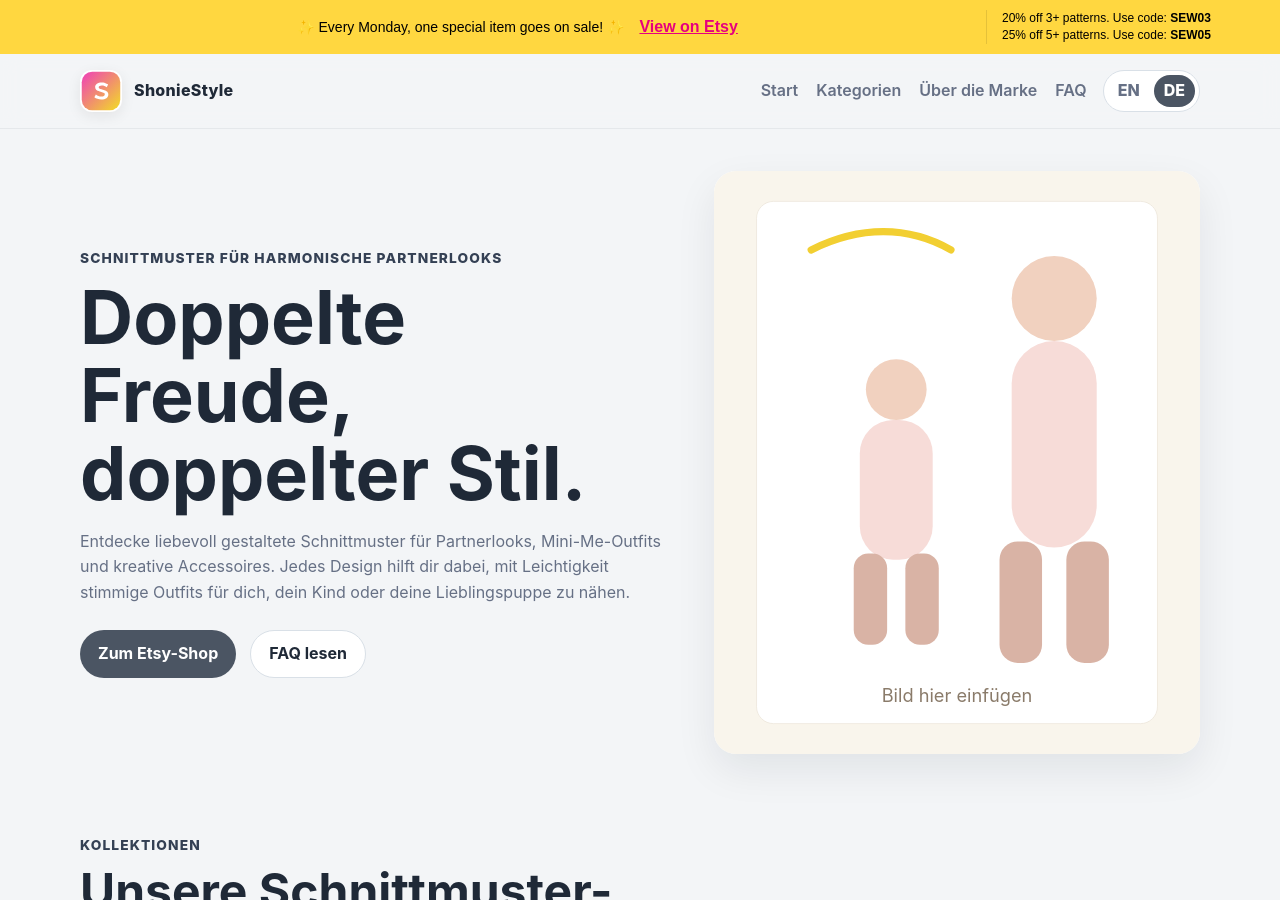
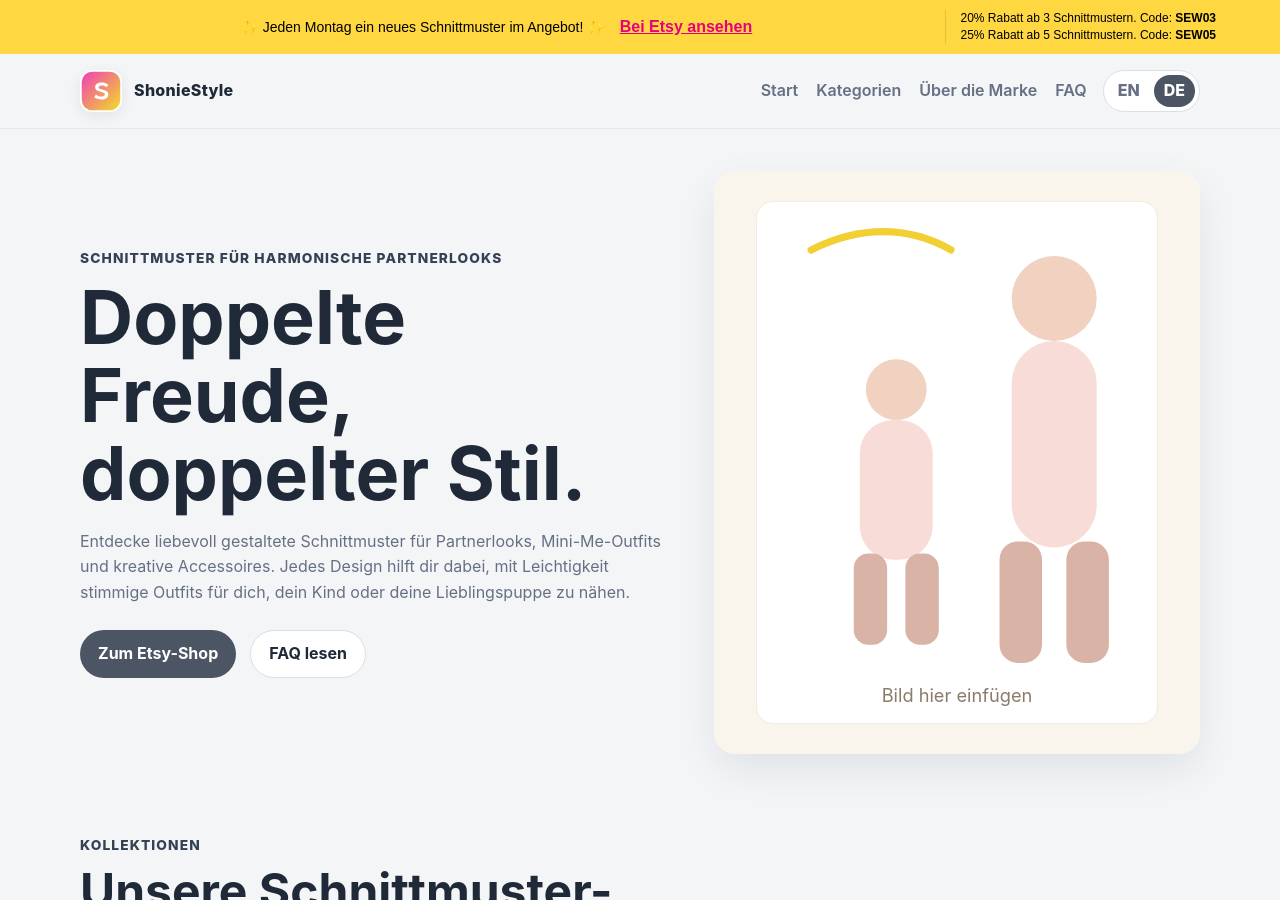
Before and after one commit to ShonieStyle/shoniestyle.github.io, a Jekyll site: the page built from de/index.html, in a window 1280 px wide and 900 px high. Built offline with Jekyll 4.4.1, drawn with Linux system fonts in a browser that asks for light colours.

Commit message:
Update announcement-bar.html

```diff
--- a/_includes/announcement-bar.html
+++ b/_includes/announcement-bar.html
@@ -1,13 +1,24 @@
+{% if page.url contains '/de/' %}
+  {% assign promo_text = "✨ Jeden Montag ein neues Schnittmuster im Angebot! ✨" %}
+  {% assign promo_link = "Bei Etsy ansehen" %}
+  {% assign code_20 = "20% Rabatt ab 3 Schnittmustern. Code: <b>SEW03</b>" %}
+  {% assign code_25 = "25% Rabatt ab 5 Schnittmustern. Code: <b>SEW05</b>" %}
+{% else %}
+  {% assign promo_text = "✨ Every Monday, one special item goes on sale! ✨" %}
+  {% assign promo_link = "View on Etsy" %}
+  {% assign code_20 = "20% off 3+ patterns. Use code: <b>SEW03</b>" %}
+  {% assign code_25 = "25% off 5+ patterns. Use code: <b>SEW05</b>" %}
+{% endif %}
+
 <div style="background-color: #FFD740; padding: 10px 5%; color: #000; font-family: sans-serif; display: flex; justify-content: space-between; align-items: center; flex-wrap: wrap; gap: 15px; width: 100%; box-sizing: border-box;">
 
     <div style="display: flex; align-items: center; gap: 15px; flex: 1; justify-content: center; min-width: 320px;">
-        <span style="font-size: 14px; font-weight: 500;">✨ Every Monday, one special item goes on sale! ✨</span>
-        <a href="https://www.etsy.com/shop/ShonieStylePattern?section_id=1" style="color: #E6007E; font-weight: bold; text-decoration: underline; white-space: nowrap;">View on Etsy</a>
+        <span style="font-size: 14px; font-weight: 500;">{{ promo_text }}</span>
+        <a href="https://www.etsy.com/shop/ShonieStylePattern?section_id=1" style="color: #E6007E; font-weight: bold; text-decoration: underline; white-space: nowrap;">{{ promo_link }}</a>
     </div>
 
     <div style="font-size: 12px; line-height: 1.4; text-align: left; border-left: 1px solid rgba(0,0,0,0.1); padding-left: 15px; min-width: 230px;">
-        <div>20% off 3+ patterns. Use code: <b>SEW03</b></div>
-        <div>25% off 5+ patterns. Use code: <b>SEW05</b></div>
+        <div>{{ code_20 }}</div>
+        <div>{{ code_25 }}</div>
     </div>
-
 </div>
```
